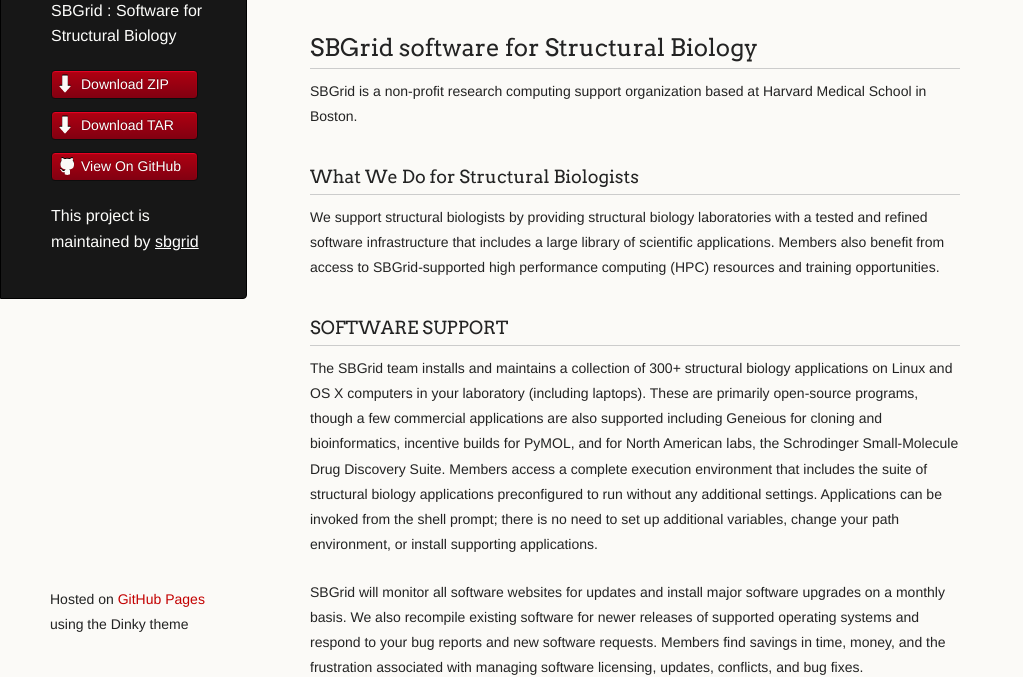
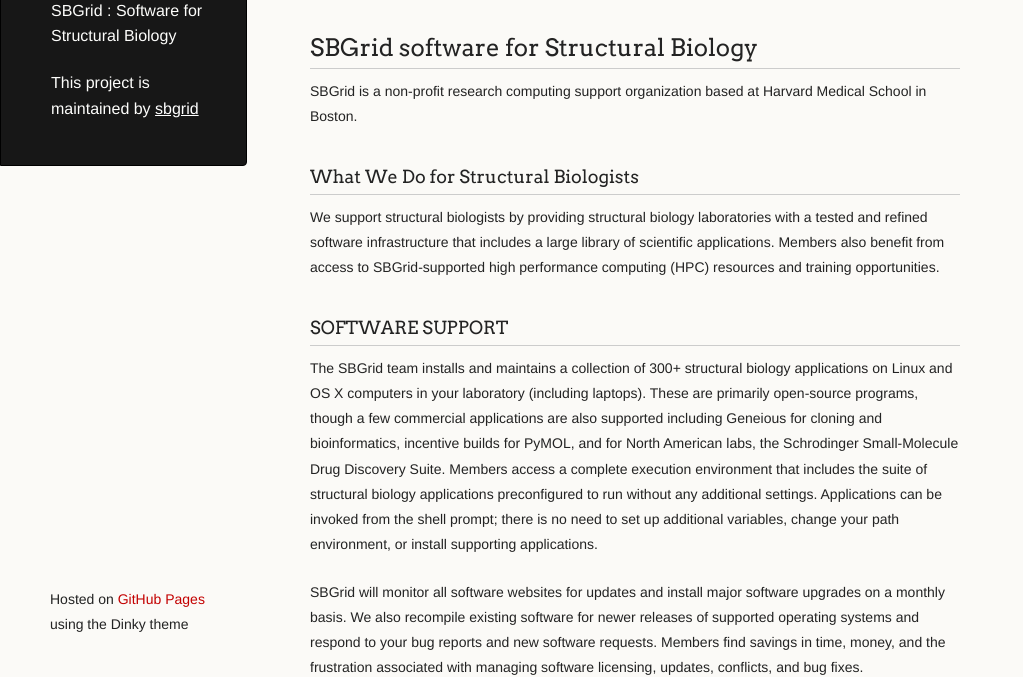
Before and after one commit to sbgrid/sbgrid.github.io, a plain HTML site: page index.html in a window 1280 px wide. Shown: the part 131-808 px from the top of the page, without its empty margins (0-1023 px from the left). Drawn offline with Linux system fonts and the light colour scheme.

Commit message:
Update index.html

```diff
--- a/index.html
+++ b/index.html
@@ -19,14 +19,7 @@
         <h1 class="header">SBGrid</h1>
         <p class="header">SBGrid : Software for Structural Biology</p>
 
-        <ul>
-          <li class="download"><a class="buttons" href="https://github.com/sbgrid/sbgrid/zipball/master">Download ZIP</a></li>
-          <li class="download"><a class="buttons" href="https://github.com/sbgrid/sbgrid/tarball/master">Download TAR</a></li>
-          <li><a class="buttons github" href="https://github.com/sbgrid/sbgrid">View On GitHub</a></li>
-        </ul>
-
         <p class="header">This project is maintained by <a class="header name" href="https://github.com/sbgrid">sbgrid</a></p>
-
 
       </header>
       <section>
```
